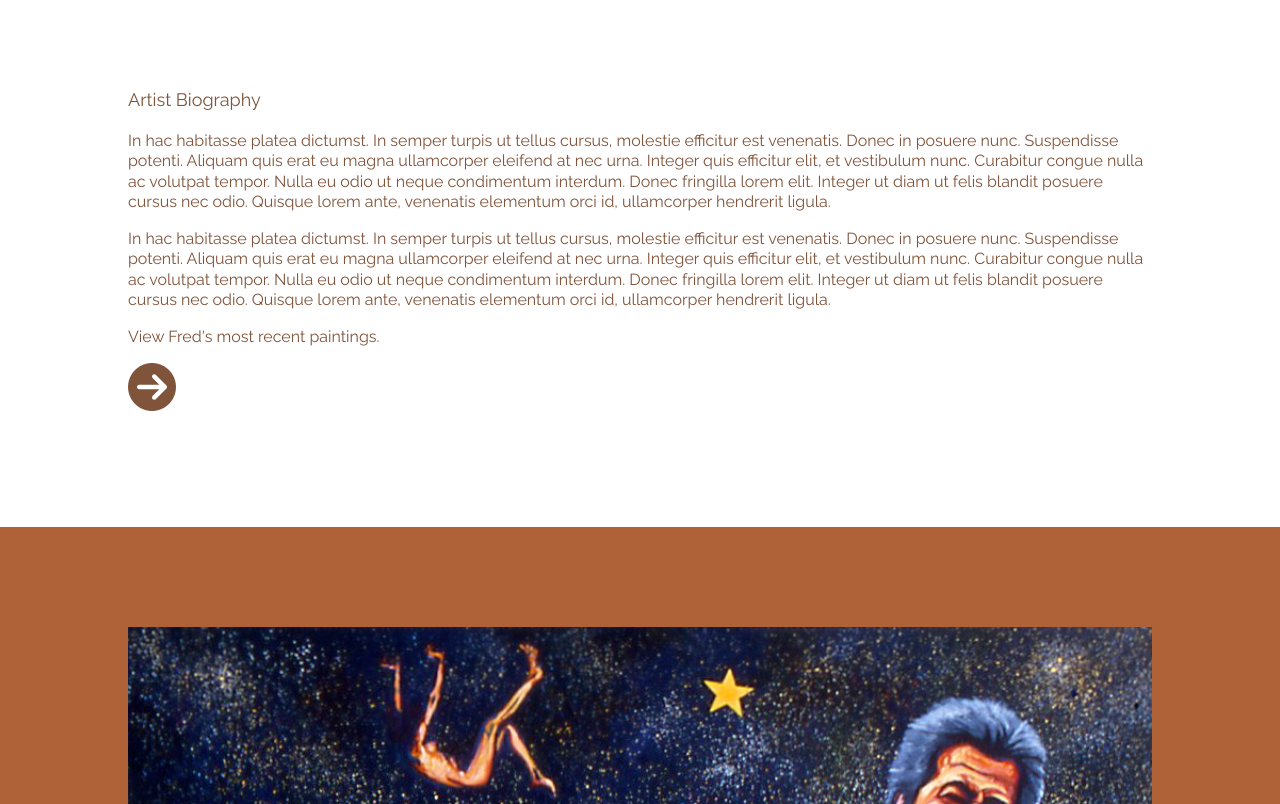
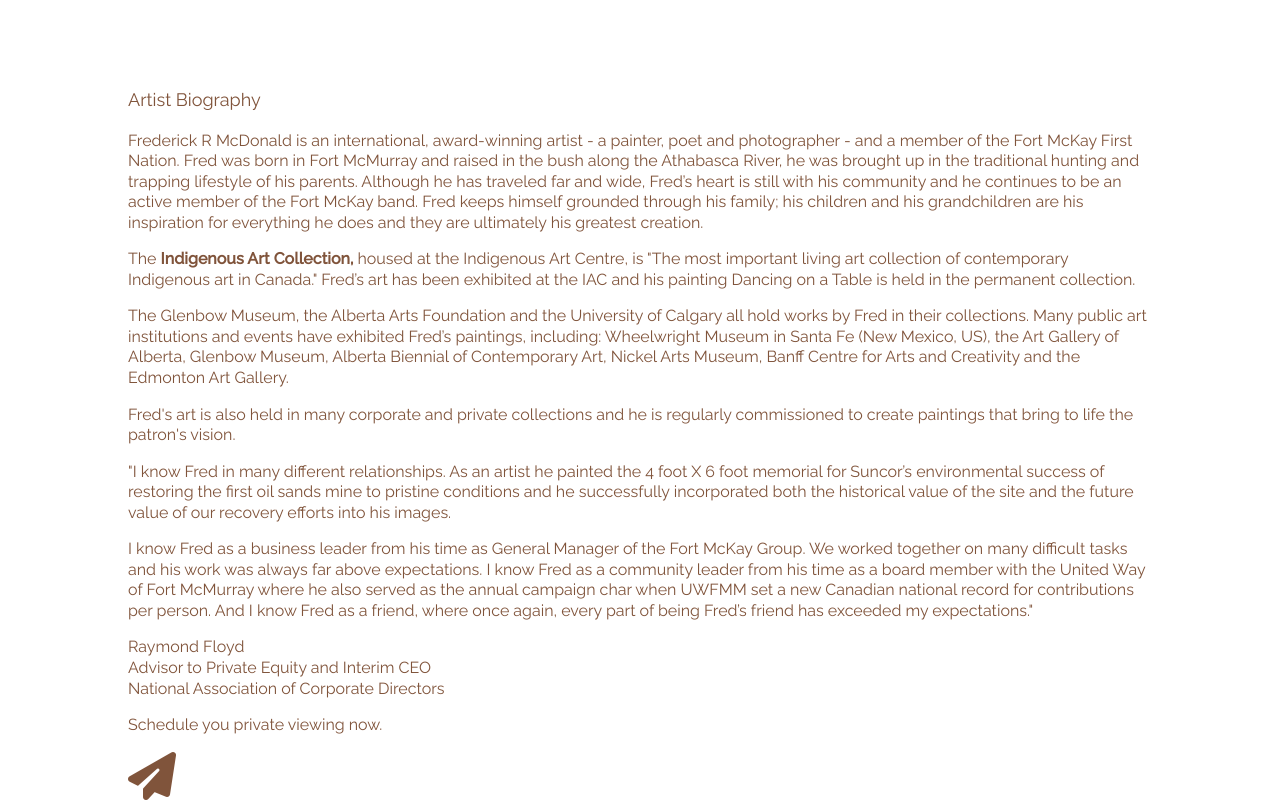
Before and after one commit to mireillesampson/frederickrmcdonald, a website built with Parcel: page index.html in a window 1280 px wide. Shown: the part 520-1324 px from the top of the page. Built offline with nearby package versions, Linux system fonts and the light colour scheme.

Commit message:
added artist bio

```diff
--- a/css/main.css
+++ b/css/main.css
@@ -377,6 +377,9 @@
      font-size: 3em;
    }
 
+   aside a {
+     color: #80543b;
+   }
 
       /* PAINTINGS-HIGHLIGHTS */
 
@@ -427,6 +430,7 @@
    .features h2 {
      margin-bottom: 40px;
      font-weight: 500;
+     text-align: center;
    }
 
    .features article {
--- a/index.html
+++ b/index.html
@@ -76,21 +76,71 @@
     <div class="content-wrapper">
         <h3>Artist Biography</h3>
         <p>
-          In hac habitasse platea dictumst. In semper turpis ut tellus cursus, molestie efficitur est venenatis.
-          Donec in posuere nunc. Suspendisse potenti. Aliquam quis erat eu magna ullamcorper eleifend at nec urna.
-          Integer quis efficitur elit, et vestibulum nunc. Curabitur congue nulla ac volutpat tempor. Nulla eu odio
-          ut neque condimentum interdum. Donec fringilla lorem elit. Integer ut diam ut felis blandit posuere
-          cursus nec odio. Quisque lorem ante, venenatis elementum orci id, ullamcorper hendrerit ligula.
+          Frederick R McDonald is an international, award-winning artist - a painter,
+          poet and photographer - and a
+          member of the Fort McKay First Nation. Fred was born in Fort McMurray
+          and raised in the bush along the Athabasca River, he was brought up
+          in the traditional hunting and trapping lifestyle of his parents.
+          Although he has traveled far and wide, Fred’s heart is still with his
+          community and he continues to be an active member of the Fort McKay
+          band. Fred keeps himself grounded through his family; his children
+          and his grandchildren are his inspiration for everything he does and
+          they are ultimately his greatest creation.
         </p>
+
         <p>
-          In hac habitasse platea dictumst. In semper turpis ut tellus cursus, molestie efficitur est venenatis.
-          Donec in posuere nunc. Suspendisse potenti. Aliquam quis erat eu magna ullamcorper eleifend at nec urna.
-          Integer quis efficitur elit, et vestibulum nunc. Curabitur congue nulla ac volutpat tempor. Nulla eu odio
-          ut neque condimentum interdum. Donec fringilla lorem elit. Integer ut diam ut felis blandit posuere
-          cursus nec odio. Quisque lorem ante, venenatis elementum orci id, ullamcorper hendrerit ligula.
+          The
+          <a href="https://www.gallery.ca/magazine/books/a-visual-history-of-contemporary-indigenous-art-the-collection-of-the-indigenous-art" target="_blank"><strong>Indigenous Art Collection,</strong></a>
+          housed at the Indigenous Art Centre,
+          is &quot;The most important living art collection of contemporary
+          Indigenous art in Canada.&quot; Fred’s art has been exhibited at the IAC
+          and his painting Dancing on a Table is held in the permanent
+          collection.
         </p>
-        <p>View Fred's most recent paintings.</p>
-        <p><a href=""><i title="View New Paintings" class="fas fa-arrow-circle-right"></i></a></p>
+
+        <p>
+          The Glenbow Museum, the Alberta Arts Foundation and the University of
+          Calgary all hold works by Fred in their collections. Many public art
+          institutions and events have exhibited Fred’s paintings, including:
+          Wheelwright Museum in Santa Fe (New Mexico, US), the Art Gallery of
+          Alberta, Glenbow Museum, Alberta Biennial of Contemporary Art, Nickel
+          Arts Museum, Banff Centre for Arts and Creativity and the Edmonton
+          Art Gallery.
+        </p>
+
+        <p>
+          Fred's art is also held in many corporate and private collections and
+          he is regularly commissioned to create paintings that bring to life
+          the patron's vision.
+        </p>
+
+        <p>
+          &quot;I know Fred in many different relationships. As an artist he painted
+          the 4 foot X 6 foot memorial for Suncor’s environmental success of
+          restoring the first oil sands mine to pristine conditions and he
+          successfully incorporated both the historical value of the site and
+          the future value of our recovery efforts into his images.
+        </p>
+
+        <p>
+          I know Fred as a business leader from his time as General Manager of
+          the Fort McKay Group. We worked together on many difficult tasks and
+          his work was always far above expectations. I know Fred as a community
+          leader from his time as a board member with the United Way of Fort
+          McMurray where he also served as the annual campaign char when UWFMM
+          set a new Canadian national record for contributions per person. And
+          I know Fred as a friend, where once again, every part of being Fred’s
+          friend has exceeded my expectations.&quot;
+        </p>
+
+        <p>
+          Raymond Floyd<br>
+          Advisor to Private Equity and Interim CEO<br>
+          National Association of Corporate Directors<br>
+        </p>
+
+        <p>Schedule you private viewing now.</p>
+        <p><a href="mailto:frederickrmcd@gmail.com"><i title="Email Fred" class="fas fa-paper-plane"></i></a></p>
       </div>
   </aside>
 
@@ -100,11 +150,12 @@
       <div class="content-wrapper">
 
       <article>
+        <p><a href=""><i title="Works Held in Public Collections" class="fas fa-landmark"></i></a></p>
+        <h2>Museums and Public Collections</h2>
           <figure>
             <img src="img/dancing-table.jpg" alt="Painting of Fred dancing on a table">
           </figure>
         <div>
-        <p><a href=""><i title="Works Held in Public Collections" class="fas fa-landmark"></i></a></p>
         <h3>Indian Art Collection<br>Indian and Northern Affairs<br>Government of Canada</h3>
           <p>
             Dancing on a Table<br>
@@ -112,7 +163,7 @@
             Acrylic on Canvas<br>
             2003
           </p>
-          <p>View selected works held in public collections.</p>
+          <p>View selected works held in museums and public collections.</p>
           <p class="right-side-arrow"><a href=""><i title="Works Held in Public Collections" class="fas fa-arrow-circle-right"></i></a></p>
           </div>
       </article>
@@ -121,11 +172,12 @@
       </div>
 
       <article>
+        <p><a href=""><i title="Works Held in Corporate Collections" class="fas fa-building"></i></a></p>
+        <h2>Corporate Art Collections</h2>
           <figure>
             <img src="img/present-past.jpg" alt="a painting of traditional cree symbols and bush life">
           </figure>
         <div>
-        <p><a href=""><i title="Works Held in Corporate Collections" class="fas fa-building"></i></a></p>
         <h3>Suncor Energy<br>Corporate Art Collection</h3>
           <p>
             Time Present is Time Past<br>
@@ -142,11 +194,12 @@
       </div>
 
       <article>
+        <p><a href=""><i title="Works Held in Private Collections" class="fas fa-portrait"></i></a></p>
+        <h2>Private Collections</h2>
           <figure>
             <img src="img/biz-dev.jpg" alt="painting of children playing">
           </figure>
         <div>
-        <p><a href=""><i title="Works Held in Private Collections" class="fas fa-portrait"></i></a></p>
         <h3>David Tuccaro<br>Private Collection</h3>
           <p>
             Business Development<br>
@@ -163,6 +216,8 @@
       </div>
 
       <article>
+        <p><a href=""><i title="Commissioned Works" class="fas fa-handshake"></i></a></p>
+        <h2>Commissioned Works</h2>
         <div class="diptych">
           <figure>
             <img src="img/all-in-a-days-work-one.jpg" alt="painting of traditional cree bush life">
@@ -172,7 +227,6 @@
           </figure>
         </div>
         <div>
-        <p><a href=""><i title="Commissioned Works" class="fas fa-handshake"></i></a></p>
         <h3>Commissioned by<br>Birch Mountain Enterprises<br>Corporate Art Collection</h3>
           <p>
             All in a Day's Work, 1 &amp; 2<br>
@@ -180,8 +234,8 @@
             Acrylic on Board<br>
             2015
           </p>
-          <p>View selected commisions within Paintings.</p>
-          <p><a href=""><i title="Paintings Page" class="fas fa-arrow-circle-right"></i></a></p>
+          <p>Schedule your commission now.</p>
+          <p><a href="mailto:frederickrmcd@gmail.com"><i title="Email Fred" class="fas fa-paper-plane"></i></a></p>
           </div>
       </article>
 
@@ -194,7 +248,7 @@
   <section class="features">
     <div class="content-wrapper">
 
-      <h2>What Should This Headline Be?</h2>
+      <h2>Fred is a Creative Powerhouse</h2>
 
       <div class="features-items">
 
@@ -224,7 +278,7 @@
       </article>
 
       <article>
-        <p class="fontawesome-icon"><i title="Poetry" class="fas fa-pen-nib"></i></p>
+        <p class="fontawesome-icon"><i title="Poetry" class="fas fa-feather-alt"></i></p>
         <p class="features-item-description">
           Inspiring and fascinating - poetry is Fred's favourite media,
           especially the classics: Robert Frost, WB Yeats, EA Poe, E Pauline Johnston.
@@ -264,6 +318,7 @@
         <p class="features-item-description">
           Master of Fine Arts - Painting<br>
           Bachelor of Fine Arts - Painting<br>
+          President of the First Nations Student Association<br>
           University of Calgary
         </p>
       </article>
```
